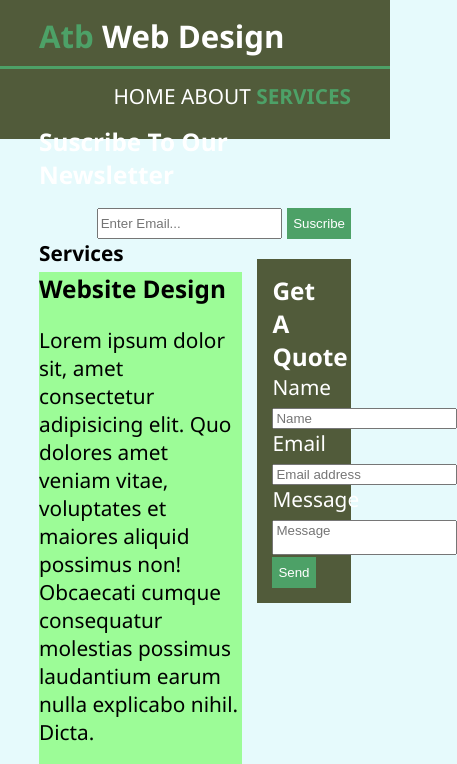
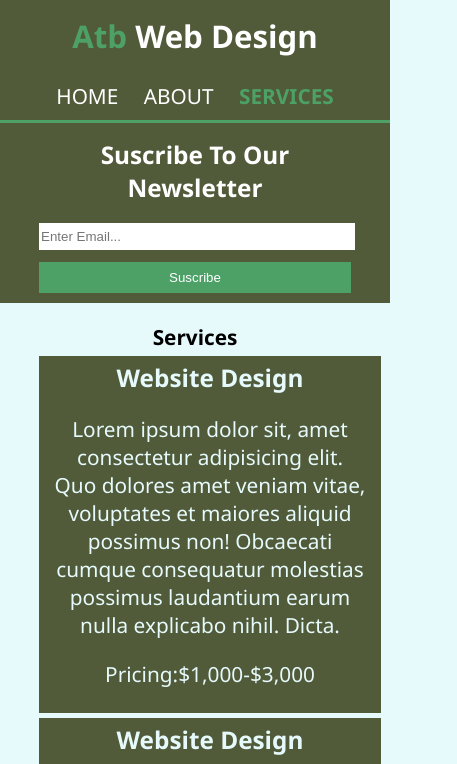
Before and after one commit to ElMehdiNAAMI/html5-css3-project, a plain HTML site: page services.html in a window 390 px wide. Shown: the top 764 px of the page, 457 px wide, since content can reach past the window. Drawn offline with Linux system fonts and the light colour scheme.

Commit message:
finished project

```diff
--- a/css/style.css
+++ b/css/style.css
@@ -1,4 +1,5 @@
 /* global */
+
 :root {
   font-size: 1.3rem;
 }
@@ -54,15 +55,17 @@ ul {
 }
 li {
   display: inline;
+  margin: 5px 10px;
 }
 header h2 {
   float: left;
-  margin-top: 15px;
+  padding-top: 15px;
   margin-bottom: 0;
 }
 header nav {
   float: right;
   margin-top: 25px;
+  padding-bottom: 10px;
 }
 a:hover {
   font-weight: bold;
@@ -90,7 +93,7 @@ a:hover {
   min-height: 70px;
 }
 .newsletter h3 {
-  margin-top: 15px;
+  padding-top: 15px;
   float: left;
 }
 .newsletter form {
@@ -146,9 +149,35 @@ footer {
   margin: 0;
 }
 .blockservices {
-  background-color: #9cfc97;
+  background-color: #515b3a;
   margin-top: 5px;
+  color: #e6fafc;
+  padding: 5px 15px;
 }
 #message {
   padding-bottom: 15px;
 }
+.mainservices aside input {
+  width: 100%;
+}
+@media screen and (max-width: 768px) {
+  header h2,
+  header nav,
+  .newsletter h3,
+  .newsletter form,
+  .box1,
+  .mainservices section,
+  .mainservices aside,
+  .mainabout article,
+  .mainabout aside {
+    text-align: center;
+    float: none;
+    width: 100%;
+  }
+  button,
+  input {
+    width: 100%;
+    border: none;
+    margin-bottom: 10px;
+  }
+}
```
